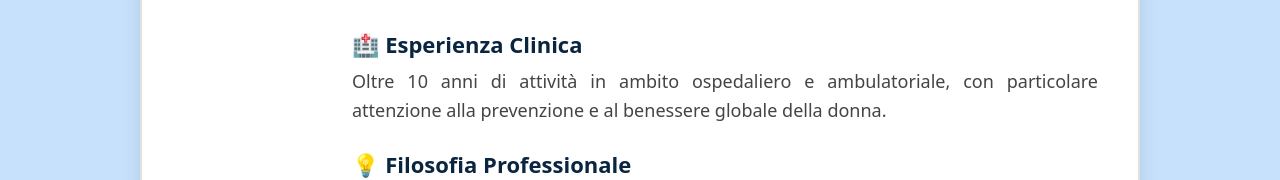
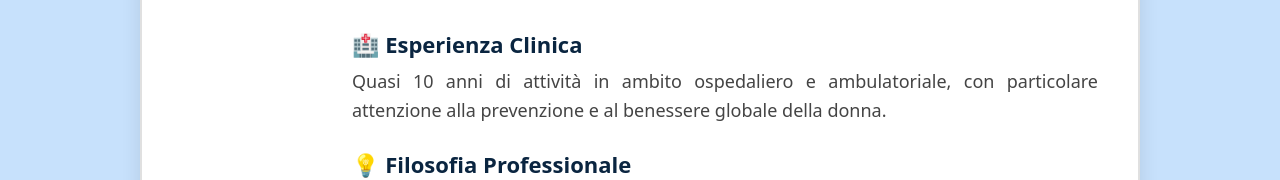
Before and after one commit to stefffffffffano/reservationApplication, a React (Vite) app in the folder client/: page /about in a window 1280 px wide. Shown: the part 464-644 px from the top of the page. Built offline with nearby package versions, Linux system fonts and the light colour scheme.

Commit message:
About modified

```diff
--- a/client/src/components/About.jsx
+++ b/client/src/components/About.jsx
@@ -32,7 +32,7 @@ const AboutPage = () => {
           <section className="about-section">
             <h2>🏥 Esperienza Clinica</h2>
             <p>
-              Oltre 10 anni di attività in ambito ospedaliero e ambulatoriale, con particolare attenzione alla prevenzione e al benessere globale della donna.
+              Quasi 10 anni di attività in ambito ospedaliero e ambulatoriale, con particolare attenzione alla prevenzione e al benessere globale della donna.
             </p>
           </section>
 
```
